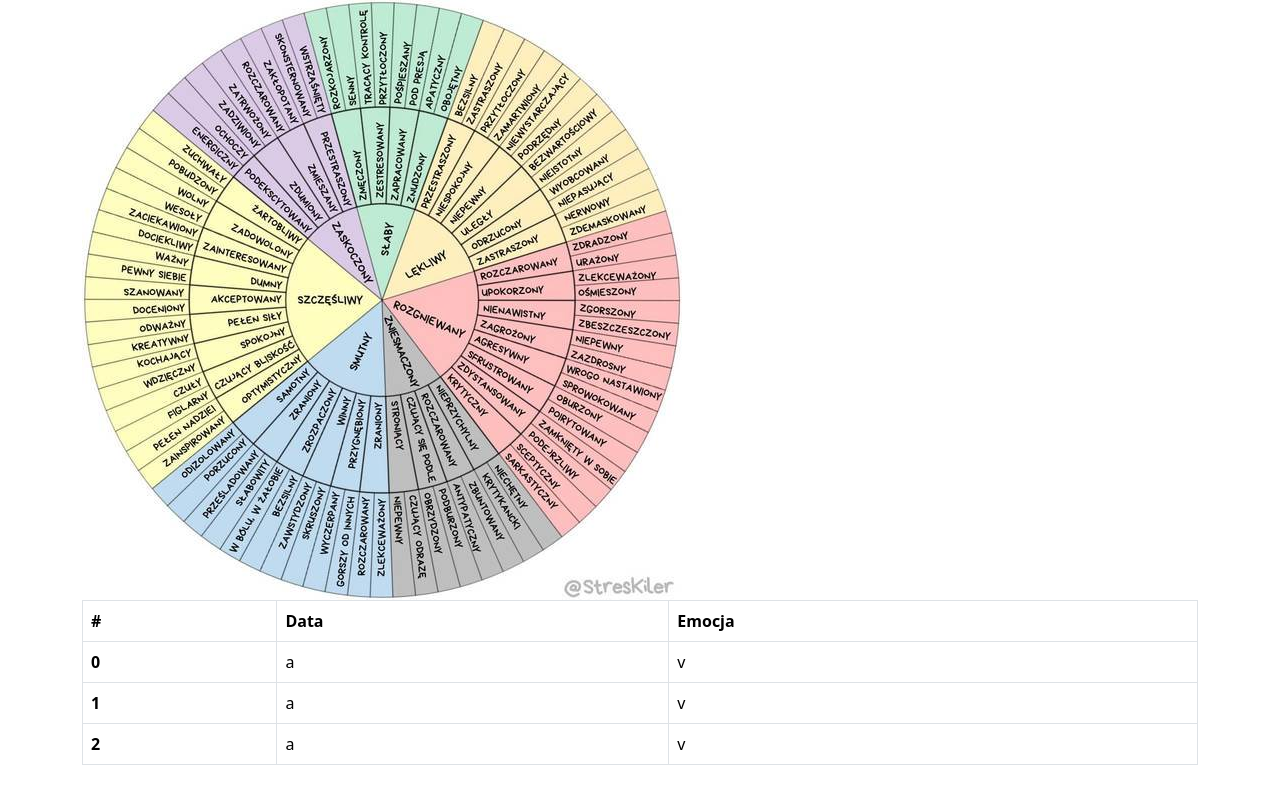
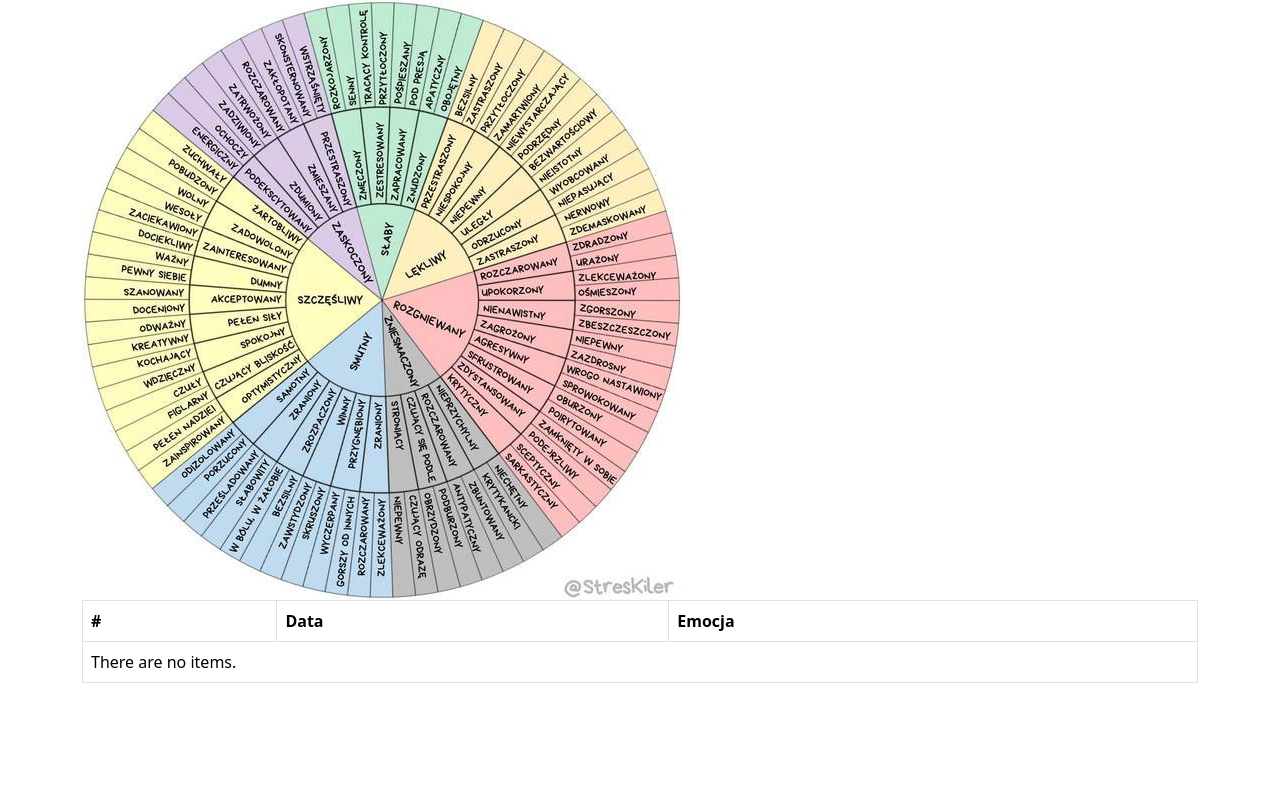
Before and after one commit to MaciejLisCK/emotion-whell-diary-web, an Angular app: page / in a window 1280 px wide. Built offline with nearby package versions, Linux system fonts and the light colour scheme.

Commit message:
add emotions binding

```diff
--- a/src/app/app.component.html
+++ b/src/app/app.component.html
@@ -1,2 +1,2 @@
 <app-emotion-whell (emotionClicked)="onEmotionClicked($event)"></app-emotion-whell>
-<app-emotion-list></app-emotion-list>
+<app-emotion-list [emotions]="emotions"></app-emotion-list>
--- a/src/app/app.component.ts
+++ b/src/app/app.component.ts
@@ -12,7 +12,9 @@ import { EmotionListComponent } from './emotion-list/emotion-list.component';
 export class AppComponent {
   title = 'emotion-whell-diary-web';
 
+  emotions: string[] = [];
+
   onEmotionClicked(emotionName: string) {
-    console.log(emotionName);
+    this.emotions.push(emotionName);
   }
 }
--- a/src/app/emotion-list/emotion-list.component.html
+++ b/src/app/emotion-list/emotion-list.component.html
@@ -7,15 +7,15 @@
         </tr>
     </thead>
     <tbody>
-        @for (item of [1, 2, 3]; track item; let i = $index) {
+        @for (item of emotions(); track item; let i = $index) {
             <tr>
                 <th scope="row">{{ i }}</th>
-                <td>a</td>
-                <td>v</td>
+                <td></td>
+                <td>{{item}}</td>
             </tr>
         } @empty {
             <tr>
-                <li colspan="3">There are no items.</li>
+                <td colspan="3">There are no items.</td>
             </tr>
         }
     </tbody>
--- a/src/app/emotion-list/emotion-list.component.ts
+++ b/src/app/emotion-list/emotion-list.component.ts
@@ -1,4 +1,4 @@
-import { Component } from '@angular/core';
+import { Component, input } from '@angular/core';
 
 @Component({
   selector: 'app-emotion-list',
@@ -7,5 +7,5 @@ import { Component } from '@angular/core';
   styleUrl: './emotion-list.component.scss'
 })
 export class EmotionListComponent {
-
+  public emotions = input<string[]>();
 }
```
